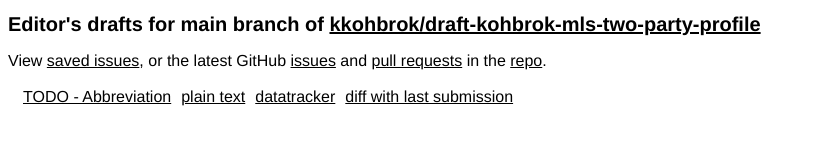
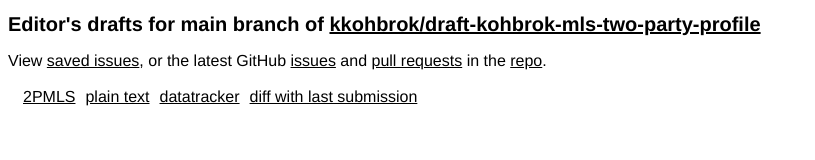
Before and after one commit to kkohbrok/draft-kohbrok-mls-two-party-profile, a plain HTML site: page index.html in a window 1280 px wide. Shown: the whole page, without its empty margins (0-815 px from the left). Drawn offline with Linux system fonts and the light colour scheme.

Commit message:
Script updating gh-pages from d63e302. [ci skip]

```diff
--- a/draft-todo-yourname-protocol.txt
+++ b/draft-kohbrok-mls-two-party-profile.txt
@@ -8,7 +8,7 @@ Intended status: Informational                           21 January 2026
 Expires: 25 July 2026
 
 
-                           TODO - Your title
+                      A two-party profile for MLS
                   draft-todo-yourname-protocol-latest
 
 Abstract
--- a/index.html
+++ b/index.html
@@ -17,10 +17,10 @@
     <p>View <a href="issues.html">saved issues</a>, or the latest GitHub <a href="https://github.com/kkohbrok/draft-kohbrok-mls-two-party-profile/issues">issues</a> and <a href="https://github.com/kkohbrok/draft-kohbrok-mls-two-party-profile/pulls">pull requests</a> in the <a href="https://github.com/kkohbrok/draft-kohbrok-mls-two-party-profile">repo</a>.</p>
     <table id="branch-main">
       <tr>
-        <td><a href="./draft-todo-yourname-protocol.html" class="html draft-todo-yourname-protocol" title="TODO - Your title (HTML)">TODO - Abbreviation</a></td>
-        <td><a href="./draft-todo-yourname-protocol.txt" class="txt draft-todo-yourname-protocol" title="TODO - Your title (Text)">plain text</a></td>
-        <td><a href="https://datatracker.ietf.org/doc/draft-todo-yourname-protocol" class="dt draft-todo-yourname-protocol" title="Datatracker for draft-todo-yourname-protocol">datatracker</a></td>
-        <td><a href="https://author-tools.ietf.org/api/iddiff?doc_1=draft-todo-yourname-protocol&amp;url_2=https://kkohbrok.github.io/draft-kohbrok-mls-two-party-profile/draft-todo-yourname-protocol.txt" class="diff draft-todo-yourname-protocol">diff with last submission</a></td>
+        <td><a href="./draft-kohbrok-mls-two-party-profile.html" class="html draft-kohbrok-mls-two-party-profile" title="A two-party profile for MLS (HTML)">2PMLS</a></td>
+        <td><a href="./draft-kohbrok-mls-two-party-profile.txt" class="txt draft-kohbrok-mls-two-party-profile" title="A two-party profile for MLS (Text)">plain text</a></td>
+        <td><a href="https://datatracker.ietf.org/doc/draft-kohbrok-mls-two-party-profile" class="dt draft-kohbrok-mls-two-party-profile" title="Datatracker for draft-kohbrok-mls-two-party-profile">datatracker</a></td>
+        <td><a href="https://author-tools.ietf.org/api/iddiff?doc_1=draft-kohbrok-mls-two-party-profile&amp;url_2=https://kkohbrok.github.io/draft-kohbrok-mls-two-party-profile/draft-kohbrok-mls-two-party-profile.txt" class="diff draft-kohbrok-mls-two-party-profile">diff with last submission</a></td>
         <td></td>
       </tr>
     </table>
```
Also changed, not shown: draft-kohbrok-mls-two-party-profile.html (renamed from draft-todo-yourname-protocol.html, +4 -4 lines).
